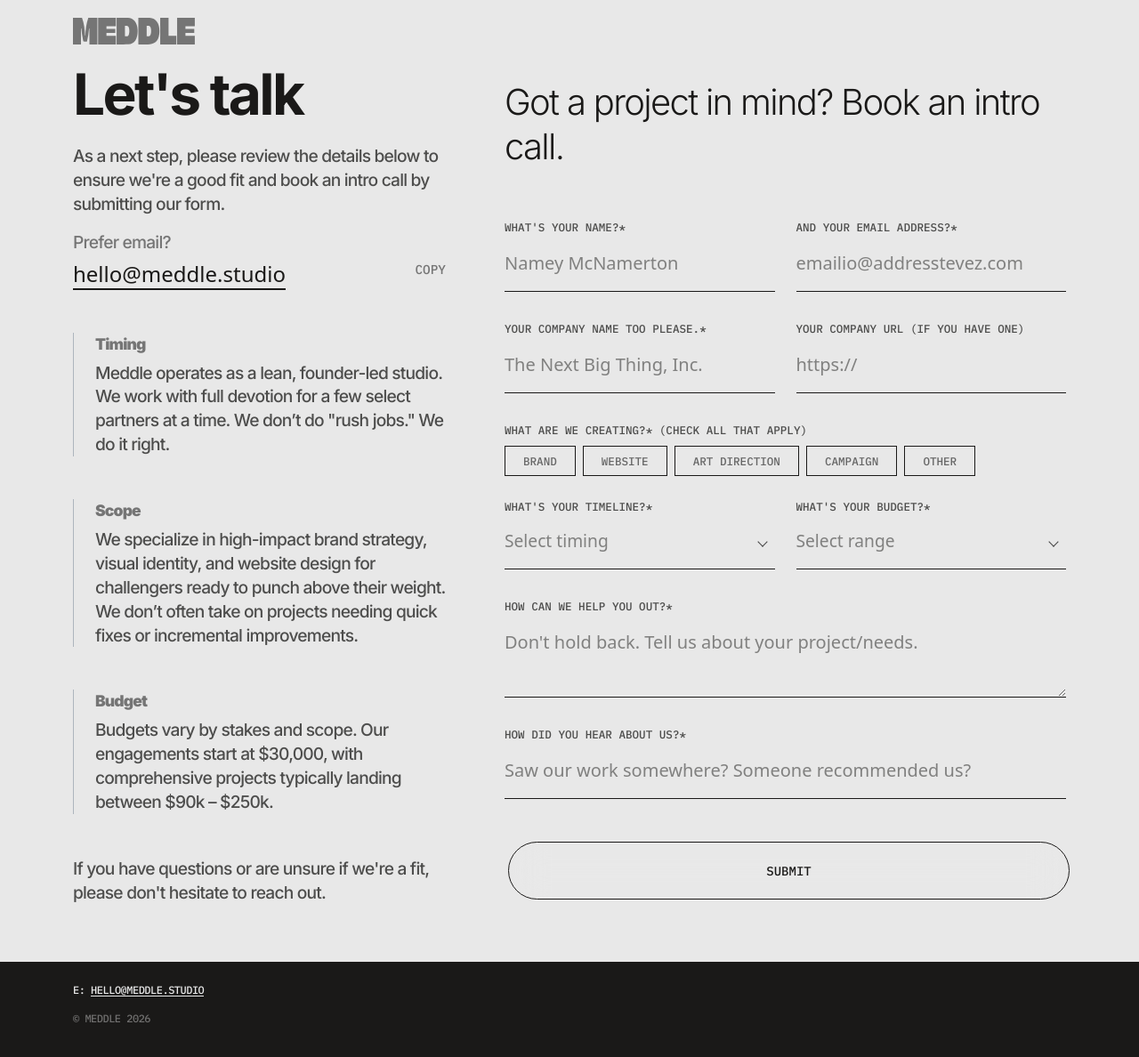
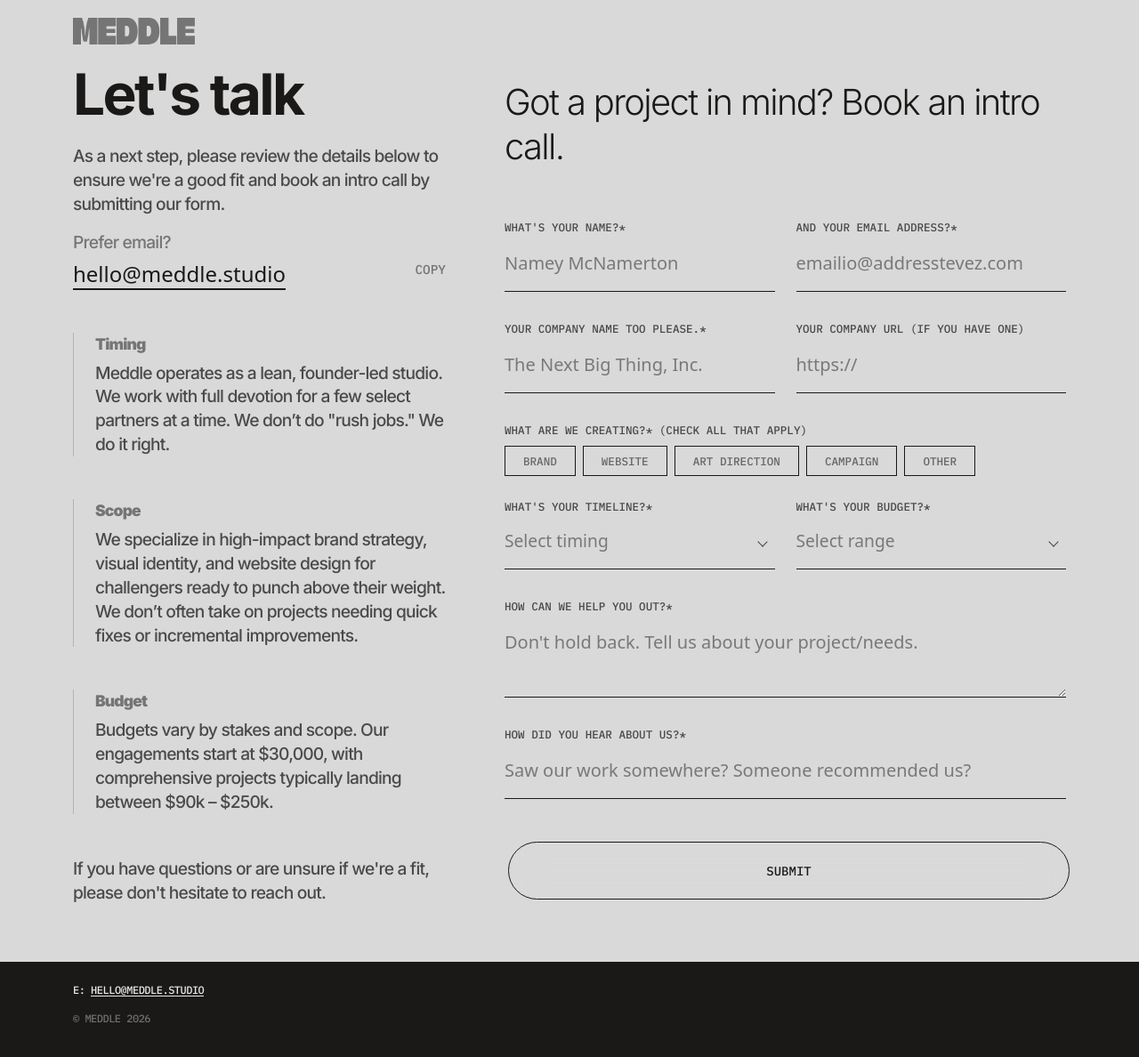
Before and after one commit to meddle-studio/meddle-site, a Jekyll site: the page built from contact.html, in a window 1280 px wide and 1218 px high. Shown: the top 1188 px of the window at 89% size. Built offline with Jekyll 4.4.1, drawn with Linux system fonts in a browser that asks for light colours; nearby versions of some CDN libraries.

Commit message:
lighter lt grey

```diff
--- a/assets/css/site.scss
+++ b/assets/css/site.scss
@@ -7,7 +7,7 @@ $blue:    #4160ff;
 $link:    #4160ff;
 $purple:  #af69f4;
 $red:     red;
-$lt-grey: #f0f0f0;
+$lt-grey: #d9d9d9;
 $grey:    #757575;
 $highlight:rgba($purple,.4);
 $font: 'Inter', 'Helvetica Neue', Helvetica, Arial, sans-serif;
@@ -20,7 +20,7 @@ $font-tertiary: 'Libre Baskerville';
 	--font-tertiary: "Libre Baskerville";
 	--white: #e8e8e8;
 	--white-transparent: rgba(255, 254, 244, 0);
-	--lt-grey: #d0d0d0;
+	--lt-grey: #d9d9d9;
 	--grey: #757575;
 	--grey-transparent: hsla(0, 0%, 56%, 0);
 	--black: #1a1918;
@@ -243,23 +243,19 @@ hr {opacity: 1;}
 	color: $grey !important;
 }
 .theme-light {
-	/*--theme-primary: $whiteef4;*/
-  --theme-primary: #e8e8e8;
+  --theme-primary: $white;
 	--theme-primary-transparent: rgba(255, 254, 244, 0);
-	/*--theme-secondary: #000;*/
-  --theme-secondary: #1a1918;
+  --theme-secondary: $black;
 	--theme-secondary-transparent: transparent;
-	--theme-contrast: red;
+	--theme-contrast: $purple;
 	--theme-contrast-transparent: rgba(255, 0, 0, 0)
 }
 .theme-dark {
-	/*--theme-primary: #000;*/
-  --theme-primary: #1a1918;
+  --theme-primary: $black;
 	--theme-primary-transparent: transparent;
-	/*--theme-secondary: $whiteef4;*/
-  --theme-secondary: #e8e8e8;
+  --theme-secondary: $white;
 	--theme-secondary-transparent: rgba(255, 254, 244, 0);
-	--theme-contrast: red;
+	--theme-contrast: $purple;
 	--theme-contrast-transparent: rgba(255, 0, 0, 0)
 }
 .layout {
--- a/contact.html
+++ b/contact.html
@@ -2,7 +2,7 @@
 theme: dark
 layout: default
 theme: light
-classes: page-contact
+classes: page-contact -bg-lt-grey
 date: 2026-01-28
 title: "Contact Meddle: A brand and design studio for industry challengers"
 description: "Got a project in mind? Let's talk."
--- a/sprints.html
+++ b/sprints.html
@@ -9,7 +9,7 @@ date: 2026-01-28
 permalink: /sprints/
 redirect_from: /sprint/
 ---
-<header class="text-center pb-3 pb-md-5" data-aos="fade-down" data-aos-duration="500" data-aos-delay="300">
+<header class="text-center pb-3 pb-md-5 -bg-black" data-aos="fade-down" data-aos-duration="500" data-aos-delay="300">
 	<div class="container pb-3 pb-md-5">
 		<nav class="row flex-row text-left pt-3 pb-3 pb-md-5 px-0 justify-content-between align-items-center">
 			<a class="d-flex w-auto" href="/"><svg id="logo-xl" xmlns="http://www.w3.org/2000/svg" viewBox="0 0 1990 436" preserveAspectRatio="xMidYMin meet" fill="currentColor" class="logo-sm w-100 h-100 justify-between m-0 p-0 leading-none" role="img">
@@ -91,7 +91,7 @@ redirect_from: /sprint/
   </div>
 </section>
 
-<section id="lets-go" class="py-5">
+<section id="lets-go" class="-bg-black py-5">
 	<div class="container text-center py-5">
 		<a href="/contact/" class="nav-link" data-aos="zoom-in-down" data-aos-duration="1000"><h2 class="py-4 mb-0 -font-secondary text-uppercase">Book an intro call</h2></a>
 	</div>
```
